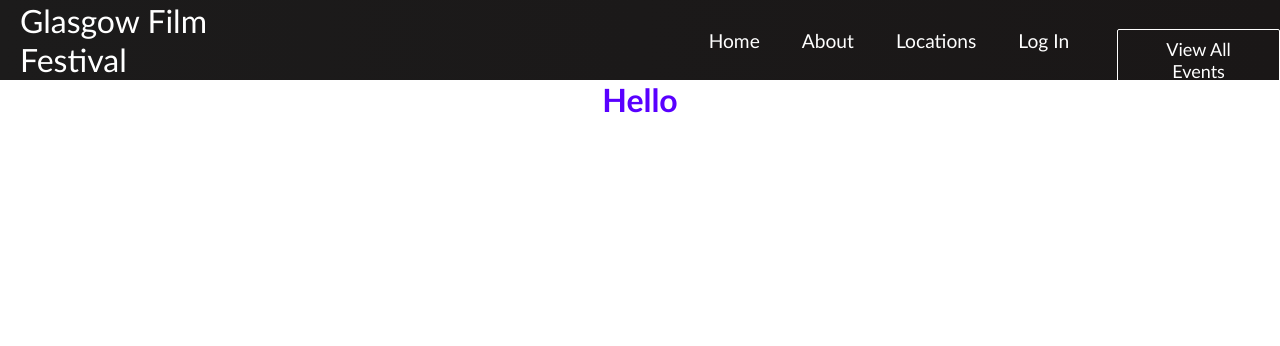
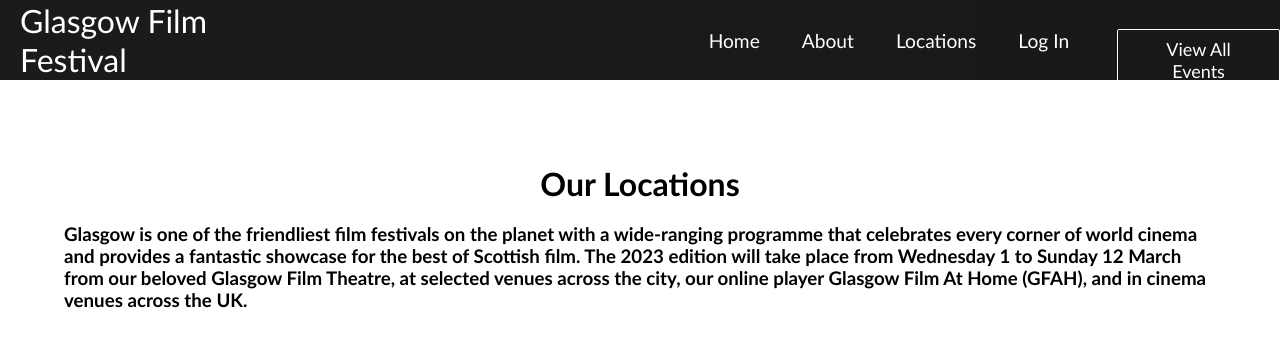
Before and after one commit to ionasloan/projectIT, a React (Create React App) app in the folder project/: page /about in a window 1280 px wide. Shown: the top 346 px of the page. Built offline with nearby package versions, Linux system fonts and the light colour scheme.

Commit message:
new file:   project/public/images/gff.jpg 	modified:   project/src/components/about.css 	modified:   project/src/components/about.js

```diff
--- a/project/src/components/about.css
+++ b/project/src/components/about.css
@@ -1,4 +1,8 @@
 h1
 {
-    color: #5900ff;
+    padding-top: 20px;
 }
+
+h3{
+    padding-top: 20px;
+}
--- a/project/src/components/about.js
+++ b/project/src/components/about.js
@@ -2,9 +2,13 @@ import React from 'react';
 import './about.css';
 
 function Aboutus() {
-    return (
-<h1>Hello</h1>
-    )
+  return (
+    <div className='card'>
+        <h1>Our Locations</h1>
+        <h3>Glasgow is one of the friendliest film festivals on the planet with a wide-ranging programme that celebrates every corner of world cinema and provides a fantastic showcase for the best of Scottish film. The 2023 edition will take place from Wednesday 1 to Sunday 12 March from our beloved Glasgow Film Theatre, at selected venues across the city, our online player Glasgow Film At Home (GFAH), and in cinema venues across the UK.</h3>
+
+    </div>
+  );
 }
 
-export default Aboutus;
+export default Aboutus
```
Also changed, not shown: project/public/images/gff.jpg (added).
